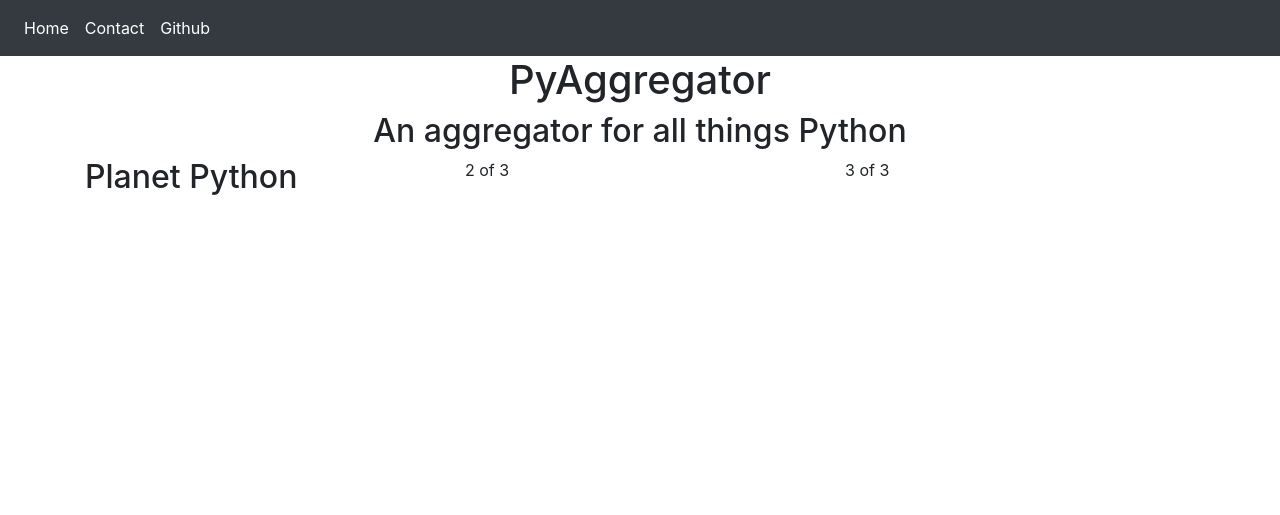
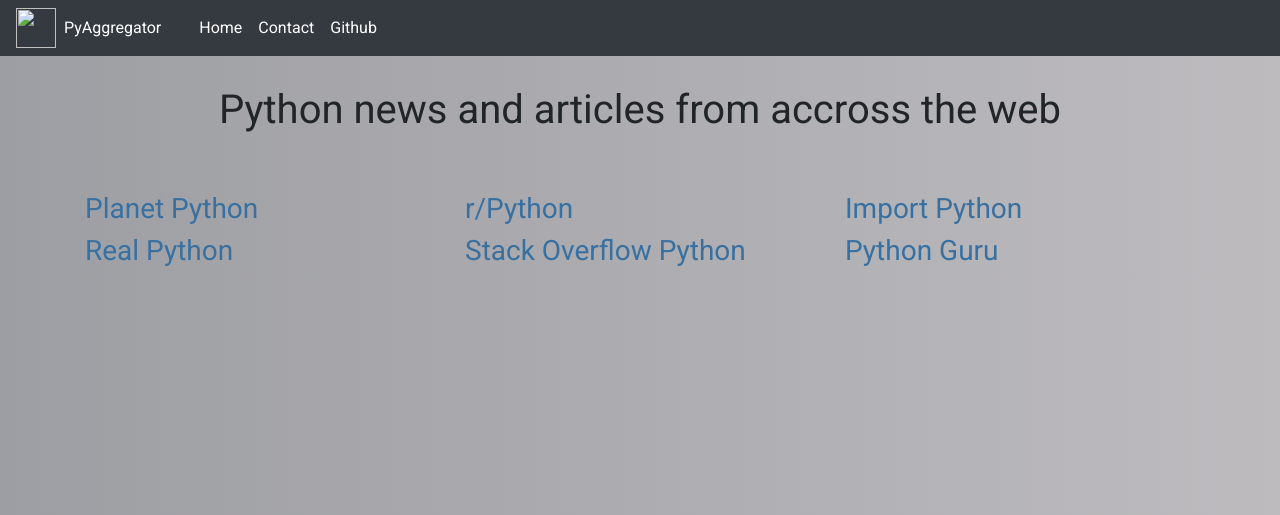
Before and after one commit to vcable/PyAggregator, a Flask app: template app/templates/home.html in a window 1280 px wide. Shown: the top 515 px of the page. Run offline with Flask 2, Linux system fonts and the light colour scheme; the template is opened without the code that fills it, so the values that code supplies are empty; some libraries are stand-ins or nearby versions.

Commit message:
Added more sites and added styling

```diff
--- a/app/__init__.py
+++ b/app/__init__.py
@@ -1,5 +1,7 @@
 from flask import Flask
+import os
 
 app = Flask(__name__)
+app.config["IMAGES"] = os.path.join("static", "img")
 
 from app import routes
--- a/app/static/style.css
+++ b/app/static/style.css
@@ -1,3 +1,41 @@
+body {
+    background-image: linear-gradient(to left, #BDBBBE 0%, #9D9EA3 100%), radial-gradient(88% 271%, rgba(255, 255, 255, 0.25) 0%, rgba(254, 254, 254, 0.25) 1%, rgba(0, 0, 0, 0.25) 100%), radial-gradient(50% 100%, rgba(255, 255, 255, 0.30) 0%, rgba(0, 0, 0, 0.30) 100%);
+ background-blend-mode: normal, lighten, soft-light;
+}
+
+.navbar {
+    font-family: 'Roboto', sans-serif;
+}
+
 .articles {
-    font-size: 10px;
+    font-size: 15px;
+    padding-bottom: 10px;
+    color: black;
+    font-family: 'Roboto', sans-serif;
 }
+
+#pylogo {
+    height: 40px;
+    width: 40px;
+}
+
+.container {
+    padding-top: 20px;
+}
+
+#py-aggregator {
+    padding-right: 30px;
+}
+
+.header {
+    padding-top: 30px;
+    padding-bottom: 30px;
+    font-family: 'Roboto', sans-serif;
+    font-weight: bold;
+}
+
+.blog-link {
+    color:#3770A1;
+    font-weight: bold;
+    font-family: 'Roboto', sans-serif;
+}
--- a/app/templates/base.html
+++ b/app/templates/base.html
@@ -7,6 +7,7 @@
     {% else %}
     <title>PyAggregator</title>
     {% endif %}
+    <link href="https://fonts.googleapis.com/css?family=Roboto&display=swap" rel="stylesheet">
     <link rel="stylesheet" href="https://stackpath.bootstrapcdn.com/bootstrap/4.3.1/css/bootstrap.min.css"
         integrity="sha384-ggOyR0iXCbMQv3Xipma34MD+dH/1fQ784/j6cY/iJTQUOhcWr7x9JvoRxT2MZw1T" crossorigin="anonymous">
     <link rel="stylesheet" href="{{ url_for('static', filename='style.css') }}" type="text/css">
@@ -19,7 +20,13 @@
         <div class="collapse navbar-collapse" id="navbarSupportedContent">
             <ul class="navbar-nav mr-auto">
                 <li class="nav-item active">
-                    <a class="nav-link" href="#">Home <span class="sr-only">(current)</span></a>
+                    <a href="{{ url_for('home') }}"><img src="{{ py_logo }}" id="pylogo"></a>
+                </li>
+                <li class="nav-item active">
+                    <a class="nav-link" href="{{ url_for('home') }}" id="py-aggregator">PyAggregator</a>
+                </li>
+                <li class="nav-item active">
+                    <a class="nav-link" href="#">Home</a>
                 </li>
                 <li class="nav-item active">
                     <a class="nav-link" href="#">Contact</a>
@@ -29,10 +36,6 @@
                 </li>
         </div>
     </nav>
-    <header class="text-center">
-        <h1>PyAggregator</h1>
-        <h2>An aggregator for all things Python</h2>
-    </header>
 
     {% block content %}{% endblock %}
 
--- a/app/templates/home.html
+++ b/app/templates/home.html
@@ -1,19 +1,40 @@
 {% extends "base.html" %}
 
 {% block content %}
+<header class="text-center header">
+    <h1>Python news and articles from accross the web</h1>
+</header>
 <div class="container">
     <div class="row">
         <div class="col">
-            <h2>Planet Python</h2>
-            {% for title, link in articles.items() %}
-            <h6 class="articles"><a href="{{ link }}">{{title}}</a></h6>
+            <a href="https://planetpython.org/" class="blog-link"><h3>Planet Python</h3></a>
+            {% for title, link in pp_articles.items() %}
+            <h6><a href="{{ link }}" class="articles">{{title}}</a></h6>
+            {% endfor %}
+            <a href="https://realpython.com/" class="blog-link"><h3>Real Python</h3></a>
+            {% for title, link in rp_articles.items() %}
+            <h6><a href="{{ link }}" class="articles">{{title}}</a></h6>
             {% endfor %}
         </div>
         <div class="col">
-            2 of 3
+            <a href="https://www.reddit.com/r/Python/" class="blog-link"><h3>r/Python</h3></a>
+            {% for title, link in r_python_posts.items() %}
+            <h6><a href="{{ link }}" class="articles">{{title}}</a></h6>
+            {% endfor %}
+            <a href="https://stackoverflow.com/questions/tagged/python" class="blog-link"><h3>Stack Overflow Python</h3></a>
+            {% for title, link in stack_overflow.items() %}
+            <h6><a href="{{ link }}" class="articles">{{title}}</a></h6>
+            {% endfor %}
         </div>
         <div class="col">
-            3 of 3
+            <a href="https://importpython.com/newsletter/" class="blog-link"><h3>Import Python</h3></a>
+            {% for title, link in import_articles.items() %}
+            <h6><a href="{{ link }}" class="articles">{{title}}</a></h6>
+            {% endfor %}
+            <a href="https://thepythonguru.com/blog/" class="blog-link"><h3>Python Guru</h3></a>
+            {% for title, link in guru_articles.items() %}
+            <h6><a href="{{ link }}" class="articles">{{title}}</a></h6>
+            {% endfor %}
         </div>
     </div>
 </div>
```
Also changed, not shown: app/aggregator.py (+64 -3 lines), app/routes.py (+11 -2 lines), app/static/img/pylogo.svg (added).
